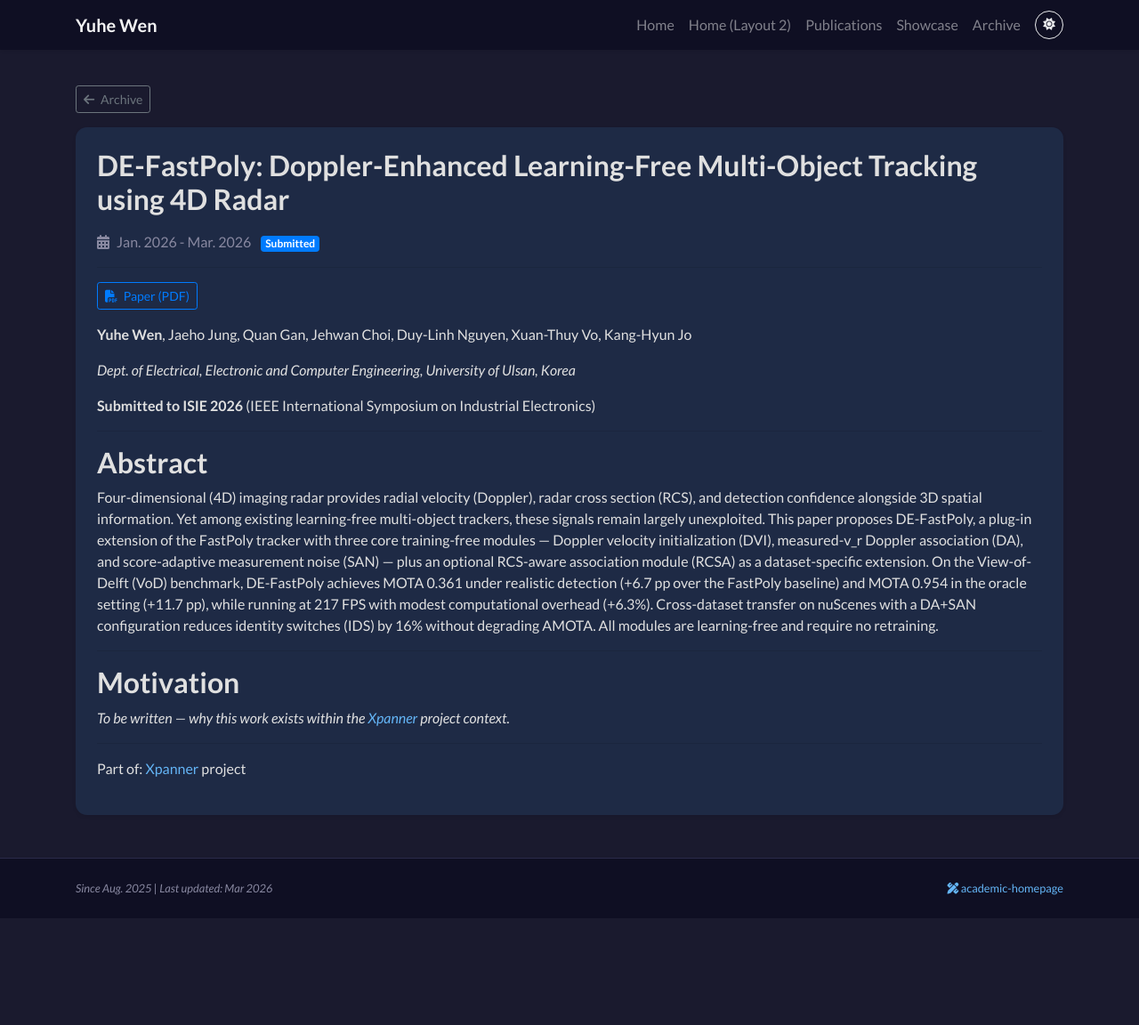
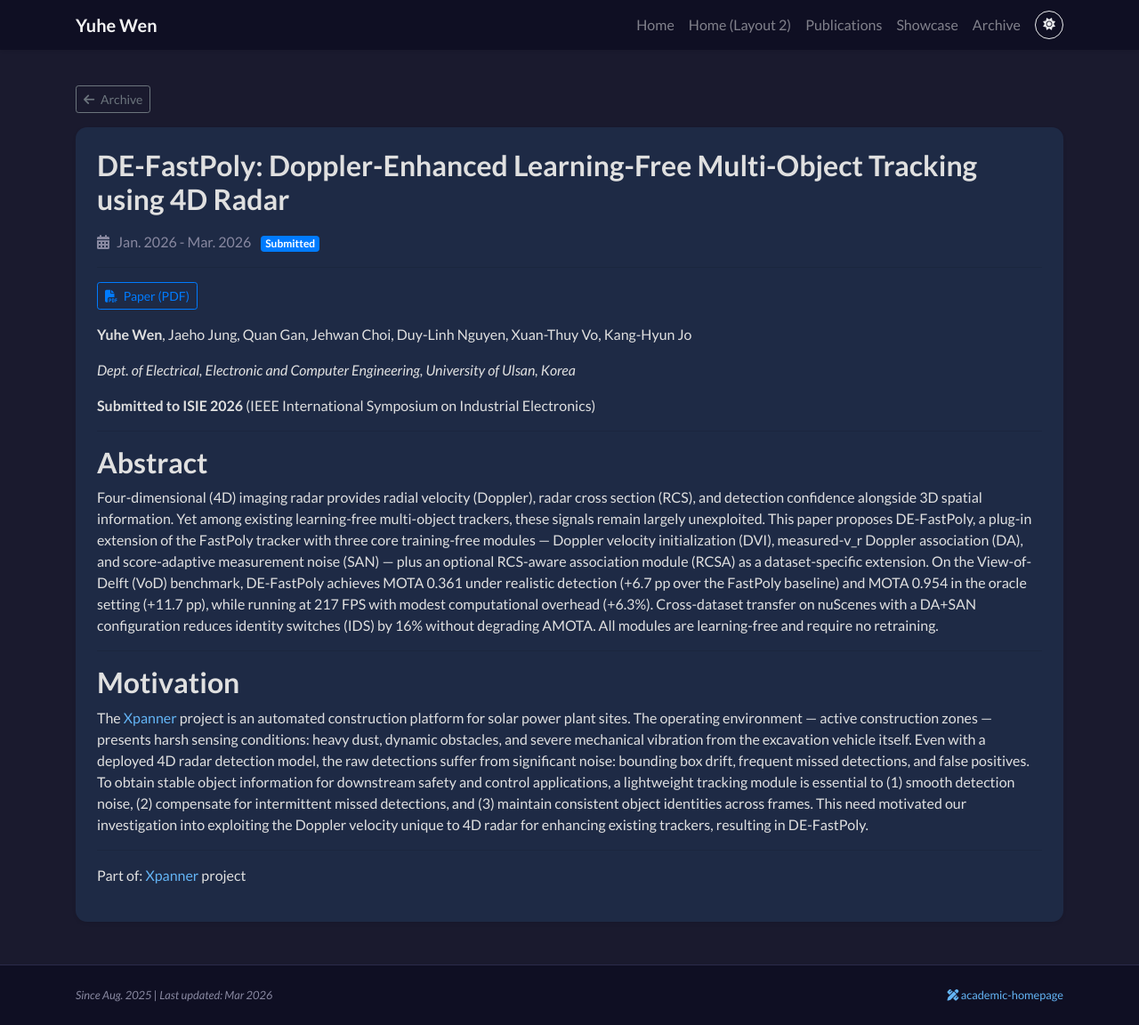
Before and after one commit to solomon0256/solomon0256.github.io, a Jekyll site: the page built from _archive/projects/de-fastpoly.md, in a window 1280 px wide and 1152 px high. Shown: the whole window at 89% size. Built offline with Jekyll 4.4.1, drawn with Linux system fonts in a browser that asks for light colours; nearby versions of some CDN libraries; a style sheet for code colours, icons or effects is not loaded.

Commit message:
Add Motivation section to DE-FastPoly: Xpanner context

```diff
--- a/_archive/projects/de-fastpoly.md
+++ b/_archive/projects/de-fastpoly.md
@@ -35,7 +35,7 @@ Four-dimensional (4D) imaging radar provides radial velocity (Doppler), radar cr
 
 ## Motivation
 
-*To be written — why this work exists within the [Xpanner](/archive/xpanner) project context.*
+The [Xpanner](/archive/xpanner) project is an automated construction platform for solar power plant sites. The operating environment — active construction zones — presents harsh sensing conditions: heavy dust, dynamic obstacles, and severe mechanical vibration from the excavation vehicle itself. Even with a deployed 4D radar detection model, the raw detections suffer from significant noise: bounding box drift, frequent missed detections, and false positives. To obtain stable object information for downstream safety and control applications, a lightweight tracking module is essential to (1) smooth detection noise, (2) compensate for intermittent missed detections, and (3) maintain consistent object identities across frames. This need motivated our investigation into exploiting the Doppler velocity unique to 4D radar for enhancing existing trackers, resulting in DE-FastPoly.
 
 ---
 
```
